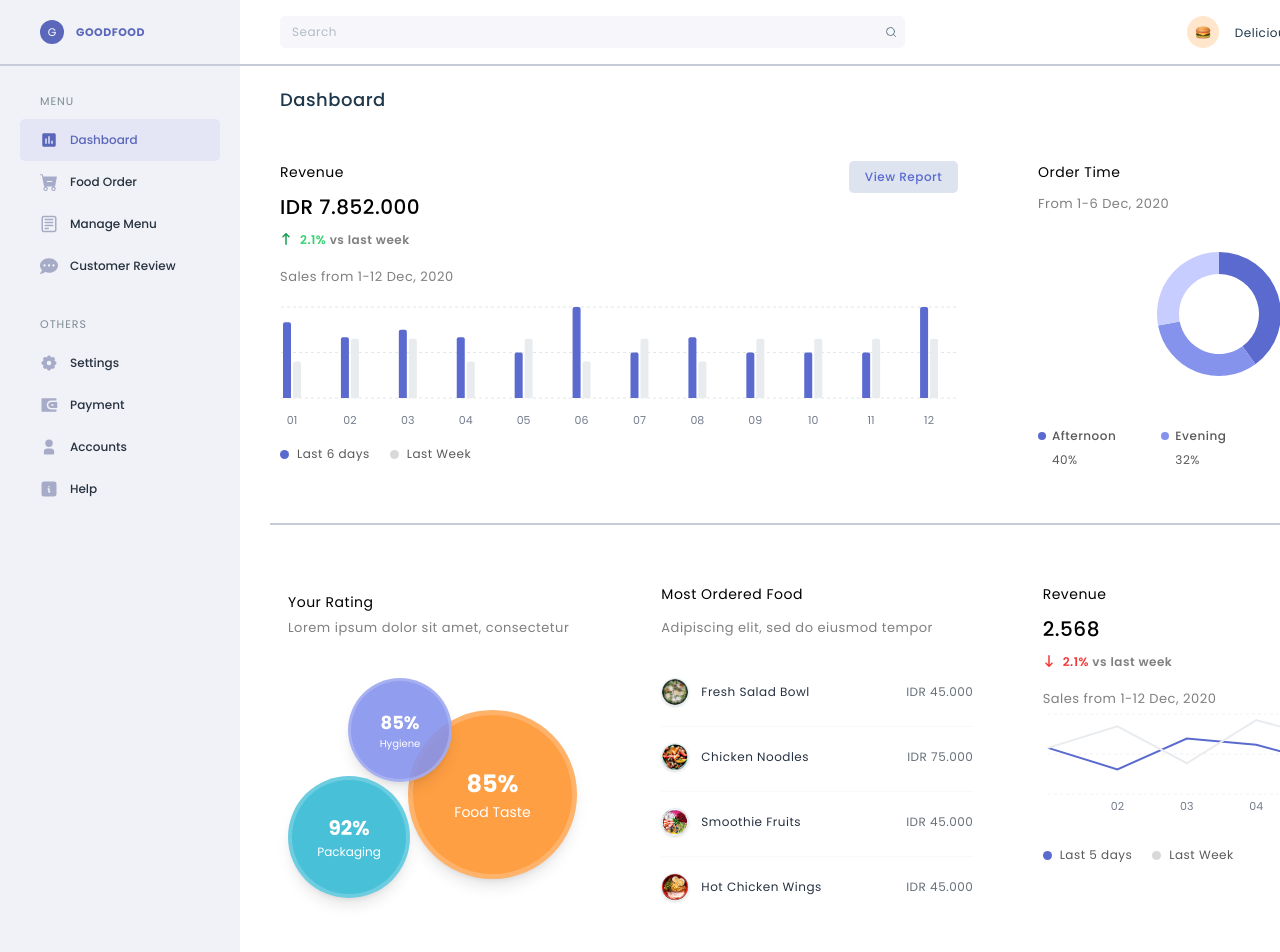
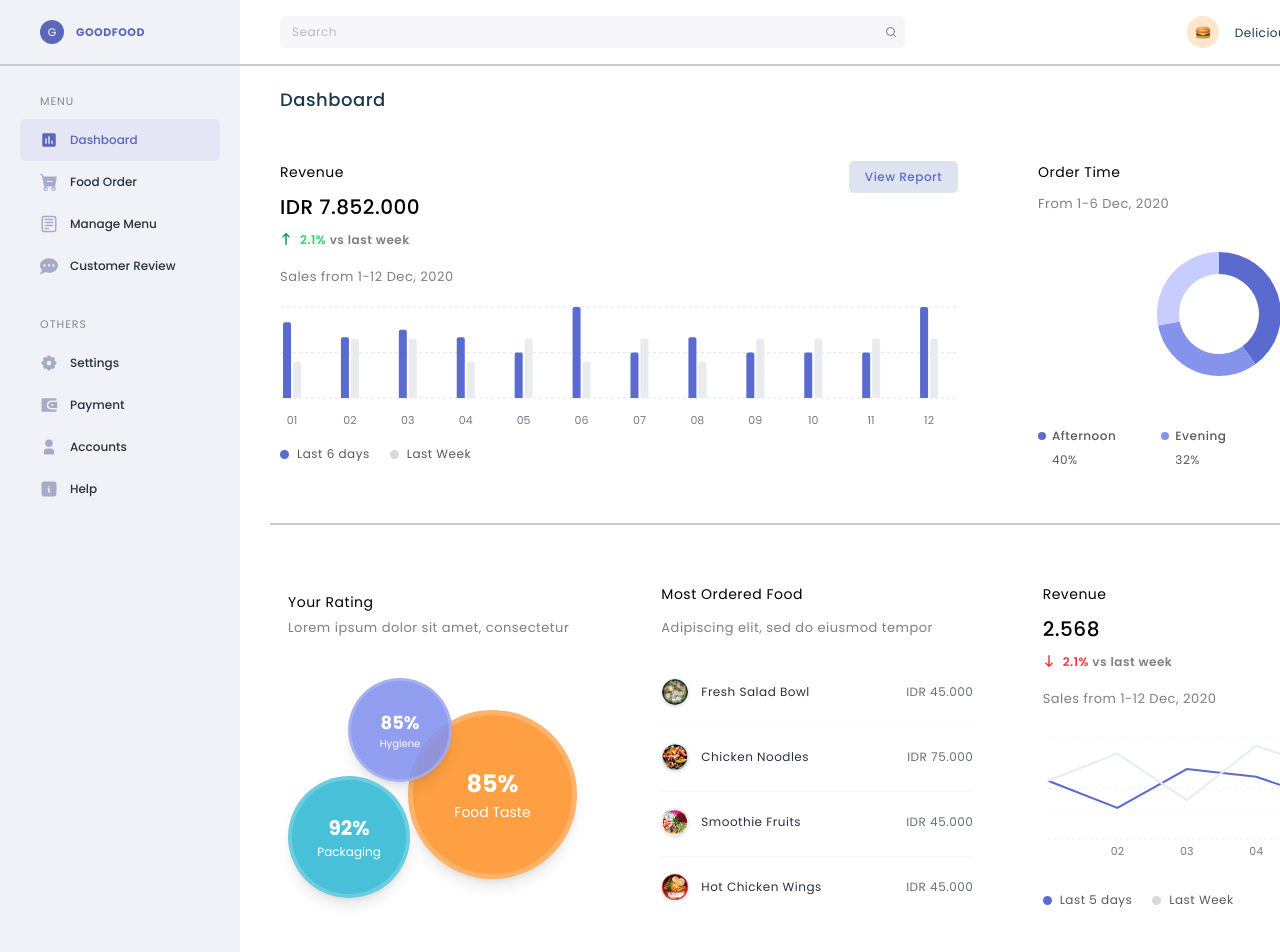
Before and after one commit to estheroluwabuyi/dashboard-assignment, a React (Vite) app: page / in a window 1280 px wide. Shown: the top 952 px of the page. Built offline with nearby package versions, Linux system fonts and the light colour scheme.

Commit message:
adjust styling for order line chart

```diff
--- a/src/components/OrderLineChart.jsx
+++ b/src/components/OrderLineChart.jsx
@@ -20,7 +20,7 @@ const data = [
 
 function OrderLineChart() {
   return (
-    <div className="h-full">
+    <div className="h-[362px] ">
       <section className="flex justify-between">
         <SectionTitle text="Revenue" />
         <ViewReportBtn />
@@ -42,7 +42,7 @@ function OrderLineChart() {
         </p>
       </section>
 
-      <div className="h-[120px]">
+      <div className="h-[141px] mt-6">
         <ResponsiveContainer>
           <LineChart data={data}>
             <CartesianGrid
```
